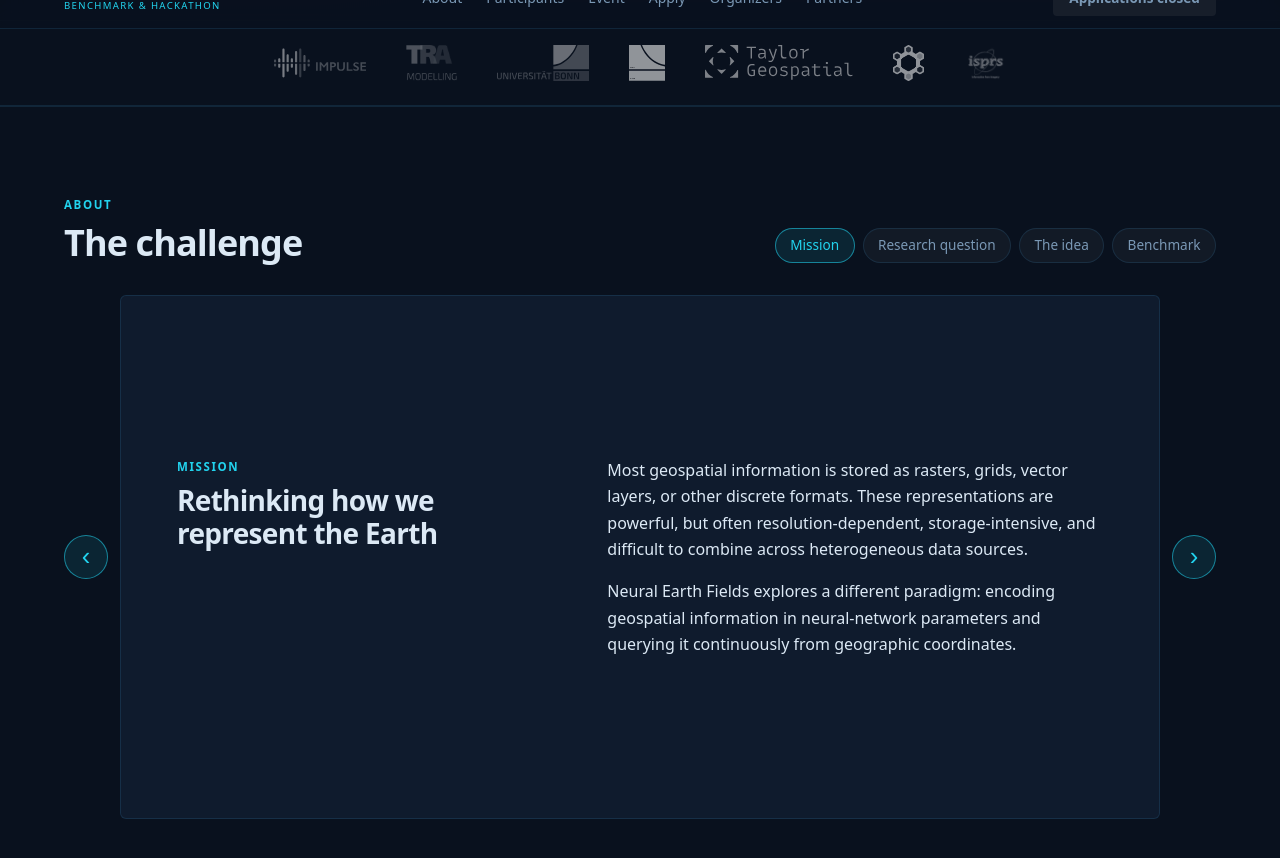
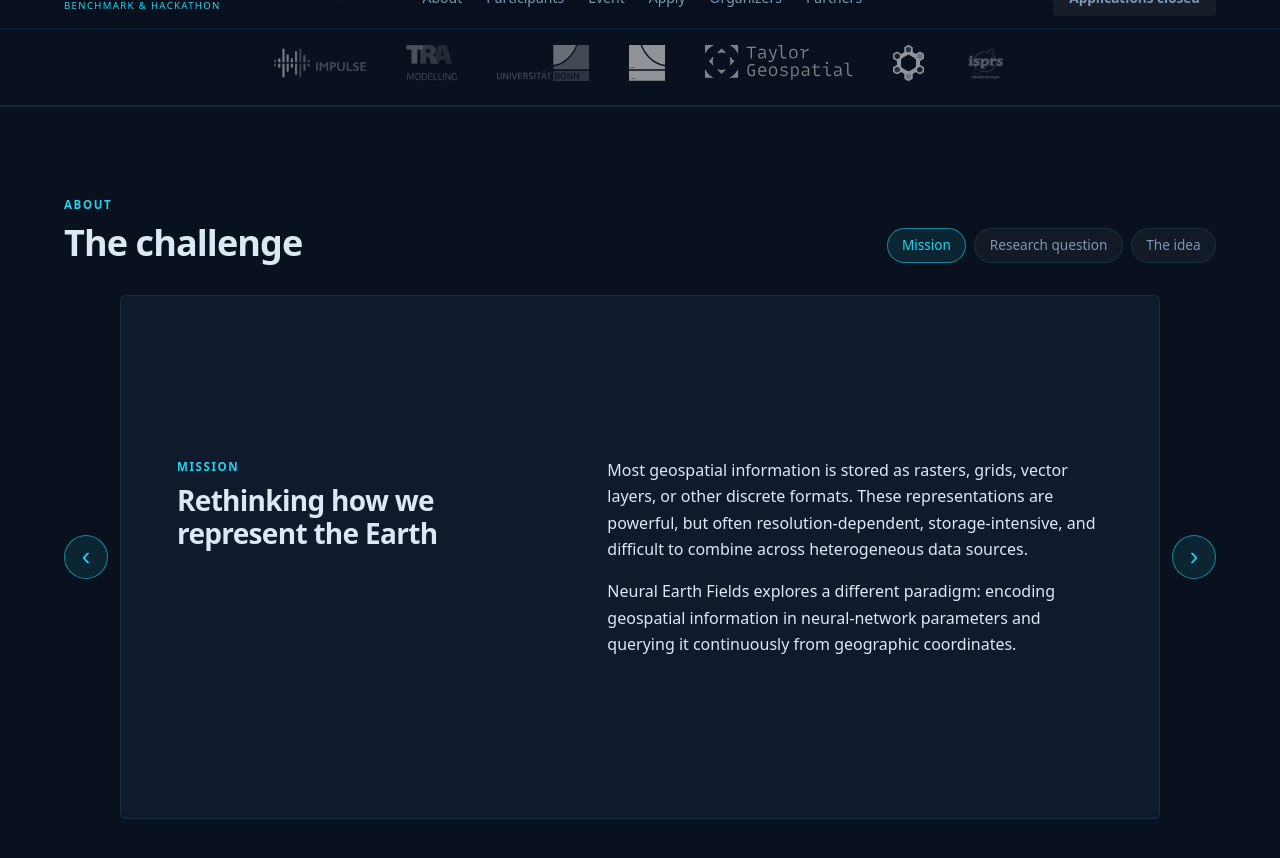
Before and after one commit to neuralearthfields/neuralearthfields.github.io, a Jekyll site: the page built from index.md, in a window 1280 px wide and 900 px high, scrolled down 571 px, cut to the strip 32-890 px from the top of the window. Built offline with Jekyll 4.4.1, drawn with Linux system fonts in a browser that asks for light colours; some of the changed text lies outside the part shown.

Commit message:
Fix hotel, benchmark mentions

```diff
--- a/assets/css/main.scss
+++ b/assets/css/main.scss
@@ -465,6 +465,9 @@ p { margin: 0; }
 /* Cards without a three-column row sit centred instead */
 #about .slide-card--centered { justify-content: center; }
 
+/* The idea: heading column centred against its longer prose */
+#idea .content-grid { align-items: center; }
+
 .slide-card h3 {
   margin: 0 0 1.5rem;
   font-size: clamp(1.3rem, 2.6vw, 1.75rem);
@@ -549,7 +552,7 @@ p { margin: 0; }
   opacity: 0.92;
 }
 
-.venue-copy > p:not(.venue-address) {
+.venue-copy > p:not(.venue-address):not(.eyebrow) {
   margin: 0 0 1rem;
   color: var(--text-muted);
   line-height: 1.7;
--- a/index.md
+++ b/index.md
@@ -53,13 +53,12 @@ title:
         <button type="button" class="slide-tab" data-slide="0">Mission</button>
         <button type="button" class="slide-tab" data-slide="1">Research question</button>
         <button type="button" class="slide-tab" data-slide="2">The idea</button>
-        <button type="button" class="slide-tab" data-slide="3">Benchmark</button>
       </div>
     </div>
 
     <div class="carousel-stage">
       <button type="button" class="carousel-button" data-direction="-1" aria-label="Previous">‹</button>
-      <div class="carousel-track" tabindex="0" aria-label="Mission, research question, idea, and benchmark">
+      <div class="carousel-track" tabindex="0" aria-label="Mission, research question, and idea">
         <article class="slide-card slide-card--centered" id="mission" aria-labelledby="mission-title">
           <div class="content-grid">
             <div>
@@ -114,35 +113,6 @@ title:
               <p>Evaluate reconstruction quality together with parameter efficiency.</p>
             </li>
           </ol>
-        </article>
-
-        <article class="slide-card" id="benchmark" aria-labelledby="benchmark-title">
-          <div class="content-grid">
-            <div>
-              <p class="eyebrow">Benchmark</p>
-              <h3 id="benchmark-title">Diverse Earth data</h3>
-            </div>
-            <div class="prose">
-              <p>Every team receives the same curated global dataset and a common evaluation framework. The initial benchmark brings together three complementary views of the planet.</p>
-            </div>
-          </div>
-          <ul class="slide-steps">
-            <li>
-              <p class="card-kicker">Physical Earth</p>
-              <h4>Water storage anomaly</h4>
-              <p>A time series of total water storage anomaly maps derived from gravity observations.</p>
-            </li>
-            <li>
-              <p class="card-kicker">Earth observation</p>
-              <h4>ESA WorldCover</h4>
-              <p>A high-resolution global land-cover map representing discrete surface classes.</p>
-            </li>
-            <li>
-              <p class="card-kicker">Living Earth</p>
-              <h4>iNaturalist</h4>
-              <p>Biodiversity observations describing the spatial distribution of species.</p>
-            </li>
-          </ul>
         </article>
       </div>
       <button type="button" class="carousel-button" data-direction="1" aria-label="Next">›</button>
@@ -202,6 +172,7 @@ title:
       <button type="button" class="carousel-button" data-direction="-1" aria-label="Previous">‹</button>
       <div class="carousel-track" tabindex="0" aria-label="Event overview, program, and venue">
         <article class="slide-card" aria-labelledby="event-overview-title">
+          <p class="eyebrow">Overview</p>
           <h3 id="event-overview-title">At a glance</h3>
           <dl class="event-facts">
             <div>
@@ -232,17 +203,18 @@ title:
         </article>
 
         <article class="slide-card" id="program" aria-labelledby="program-title">
+          <p class="eyebrow">Program</p>
           <h3 id="program-title">Learn, build, present</h3>
           <ol class="slide-steps">
             <li>
-              <p class="card-kicker">Day 1 · 12:00–16:00</p>
+              <p class="card-kicker">Day 1 · 12:00–20:00</p>
               <h4>Kickoff</h4>
-              <p>Introductory modules, benchmark briefing, team formation, and technical setup.</p>
+              <p>Introductory modules, team formation, hotel check-in, socializing, and dinner.</p>
             </li>
             <li>
-              <p class="card-kicker">Overnight · 16:00–08:00</p>
+              <p class="card-kicker">Overnight · 20:00–08:00</p>
               <h4>Hackathon sprint</h4>
-              <p>Code through the night with mentors on hand and the leaderboard live. Basic sleeping arrangements provided — bring a sleeping bag.</p>
+              <p>Benchmark and technical briefing, then code through the night with mentors on hand and the leaderboard live. Sleeping arrangements provided.</p>
             </li>
             <li>
               <p class="card-kicker">Day 2 · 09:00–12:00</p>
@@ -255,6 +227,7 @@ title:
         <article class="slide-card venue-slide" id="venue" aria-labelledby="venue-title">
           <div class="venue-copy">
             <img class="venue-logo" src="{{ '/assets/images/supporters_white/impulse-white.svg' | relative_url }}" alt="IMPULSE – House for Intellectual Innovation and Creativity">
+            <p class="eyebrow">Venue</p>
             <h3 id="venue-title">A house built for exchanging ideas</h3>
             <p>IMPULSE is the University of Bonn’s House for Intellectual Innovation and Creativity—a place for inspiration, intellectual encounter, and creative collaboration.</p>
             <p>Its mission is grounded in the idea that academic work thrives through receiving and sharing impulses. As a dedicated hub for inter- and transdisciplinary innovation, it is a natural home for teams bringing geospatial science and AI together.</p>
@@ -394,7 +367,7 @@ title:
   <div class="container">
     <p class="eyebrow">Supported by</p>
     <h2 id="supporters-title">Partners supporting Neural Earth Fields</h2>
-    <p class="section-intro">The benchmark and hackathon are made possible by partners across the University of Bonn and the international geospatial research community.</p>
+    <p class="section-intro">The hackathon is made possible by partners across the University of Bonn and the international geospatial research community.</p>
     <div class="supporter-grid">
       <a class="supporter-card" href="https://www.impulse.uni-bonn.de/de" target="_blank" rel="noopener noreferrer">
         <img src="{{ '/assets/images/supporters/impulse.svg' | relative_url }}" alt="IMPULSE – House for Intellectual Innovation and Creativity" loading="lazy">
```
Also changed, not shown: other parts of index.md (+1 -1 lines).
